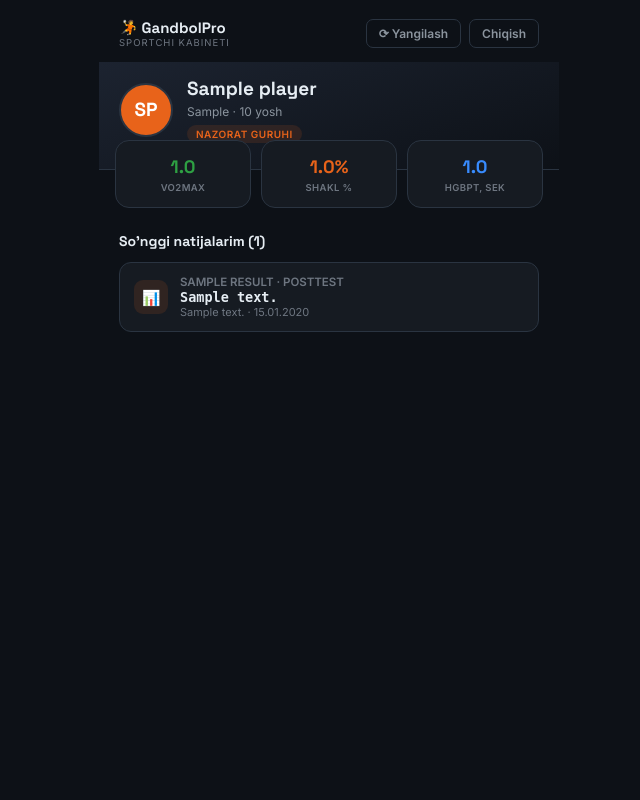
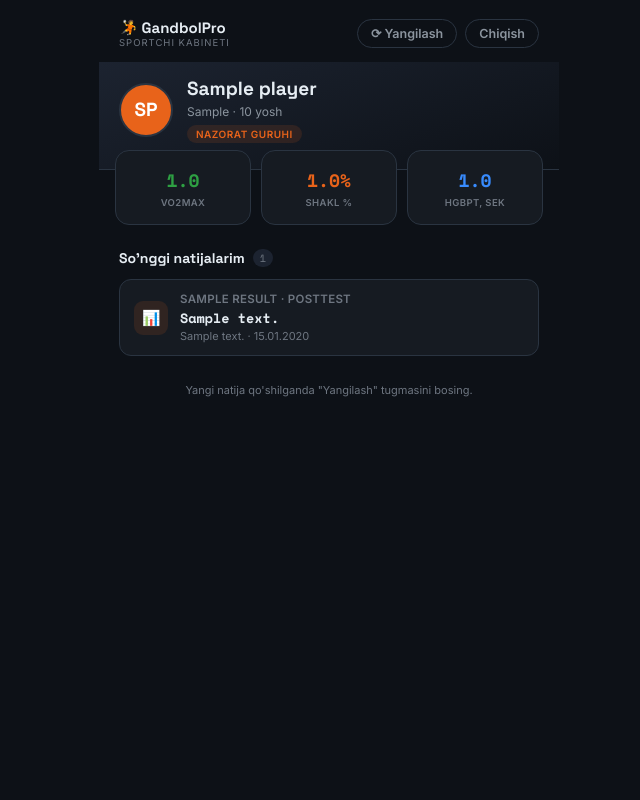
Before and after one commit to noilaabdullayeva506-ux/gandbolpro, a Flask app: template templates/athlete_dashboard.html in a window 1280 px wide. Shown: the whole page, without its empty margins (311-951 px from the left). Run offline with Flask 3, Linux system fonts and the light colour scheme; the template is opened without the code that fills it: values that come from a table or form of the project are taken from there, others are empty; tables that the repository leaves empty hold one stand-in row (values such as "Sample post").

Commit message:
Update athlete_dashboard.html

```diff
--- a/templates/athlete_dashboard.html
+++ b/templates/athlete_dashboard.html
@@ -5,6 +5,259 @@
 <meta name="viewport" content="width=device-width, initial-scale=1.0">
 <title>Sportchi kabineti — GandbolPro</title>
 <link rel="stylesheet" href="{{ url_for('static', filename='style.css') }}">
+<style>
+  @import url('https://fonts.googleapis.com/css2?family=Inter:wght@300;400;500;600;700&family=Space+Grotesk:wght@400;500;600;700&family=Space+Mono:wght@400;700&display=swap');
+
+  :root {
+    --bg: #0d1117;
+    --surface: #161b22;
+    --surface2: #1c2330;
+    --border: #2a3441;
+    --accent: #e8631a;
+    --accent2: #f0872e;
+    --accent-dim: rgba(232,99,26,0.12);
+    --green: #2ea043;
+    --green-dim: rgba(46,160,67,0.15);
+    --blue: #388bfd;
+    --blue-dim: rgba(56,139,253,0.12);
+    --yellow: #d29922;
+    --yellow-dim: rgba(210,153,34,0.15);
+    --text: #e6edf3;
+    --text2: #8b949e;
+    --text3: #6e7681;
+    --radius: 10px;
+  }
+
+  * { margin: 0; padding: 0; box-sizing: border-box; }
+
+  body {
+    font-family: 'Inter', sans-serif;
+    background: var(--bg);
+    color: var(--text);
+    min-height: 100vh;
+    display: flex;
+    justify-content: center;
+    overflow-y: auto;
+  }
+
+  .sp-shell {
+    width: 100%;
+    max-width: 460px;
+    min-height: 100vh;
+    padding-bottom: 40px;
+  }
+
+  .sp-topbar {
+    display: flex;
+    align-items: center;
+    justify-content: space-between;
+    padding: 18px 20px 14px;
+  }
+
+  .sp-brand-text {
+    font-family: 'Space Grotesk', sans-serif;
+    font-weight: 700;
+    font-size: 15px;
+    color: var(--text);
+  }
+
+  .sp-brand-sub {
+    font-size: 9.5px;
+    color: var(--text3);
+    text-transform: uppercase;
+    letter-spacing: 1px;
+  }
+
+  .sp-btn-ghost {
+    font-family: 'Inter', sans-serif;
+    font-size: 12.5px;
+    font-weight: 600;
+    color: var(--text2);
+    background: none;
+    border: 1.5px solid var(--border);
+    border-radius: 999px;
+    padding: 6px 13px;
+    cursor: pointer;
+    text-decoration: none;
+    display: inline-flex;
+    align-items: center;
+    transition: all 0.15s;
+  }
+
+  .sp-btn-ghost:hover {
+    border-color: var(--accent);
+    color: var(--accent);
+  }
+
+  .sp-empty {
+    text-align: center;
+    padding: 44px 20px;
+    background: var(--surface);
+    border-radius: 14px;
+    border: 1px dashed var(--border);
+    margin: 20px;
+  }
+
+  .sp-profile-hero {
+    background: linear-gradient(160deg, var(--surface2) 0%, var(--bg) 100%);
+    padding: 14px 20px 26px;
+    border-bottom: 1px solid var(--border);
+  }
+
+  .sp-profile-id {
+    display: flex;
+    align-items: center;
+    gap: 14px;
+  }
+
+  .sp-profile-avatar {
+    width: 54px;
+    height: 54px;
+    border-radius: 50%;
+    display: flex;
+    align-items: center;
+    justify-content: center;
+    font-family: 'Space Grotesk', sans-serif;
+    font-weight: 700;
+    font-size: 19px;
+    color: #fff;
+    background: var(--accent);
+    border: 2px solid var(--border);
+    flex-shrink: 0;
+  }
+
+  .sp-profile-name {
+    font-family: 'Space Grotesk', sans-serif;
+    font-weight: 700;
+    font-size: 19px;
+    color: var(--text);
+  }
+
+  .sp-profile-meta {
+    font-size: 12px;
+    color: var(--text2);
+    margin-top: 3px;
+  }
+
+  .sp-badge-group {
+    display: inline-block;
+    margin-top: 6px;
+    font-size: 10px;
+    font-weight: 600;
+    text-transform: uppercase;
+    letter-spacing: 0.5px;
+    background: var(--accent-dim);
+    color: var(--accent);
+    padding: 3px 9px;
+    border-radius: 999px;
+  }
+
+  .sp-stats-row {
+    display: grid;
+    grid-template-columns: repeat(3, 1fr);
+    gap: 10px;
+    padding: 0 16px;
+    margin-top: -20px;
+    position: relative;
+    z-index: 2;
+  }
+
+  .sp-stat-card {
+    background: var(--surface);
+    border: 1px solid var(--border);
+    border-radius: 14px;
+    padding: 16px 6px;
+    text-align: center;
+  }
+
+  .sp-stat-val {
+    font-family: 'Space Mono', monospace;
+    font-weight: 700;
+    font-size: 18px;
+    color: var(--text);
+    margin-bottom: 4px;
+  }
+
+  .sp-stat-label {
+    font-size: 9.5px;
+    color: var(--text3);
+    font-weight: 600;
+    text-transform: uppercase;
+    letter-spacing: 0.4px;
+  }
+
+  .sp-section {
+    padding: 24px 20px 0;
+  }
+
+  .sp-section-title {
+    font-family: 'Space Grotesk', sans-serif;
+    font-weight: 700;
+    font-size: 14px;
+    color: var(--text);
+    display: flex;
+    align-items: center;
+    gap: 8px;
+    margin-bottom: 12px;
+  }
+
+  .sp-result-card {
+    display: flex;
+    align-items: center;
+    gap: 12px;
+    background: var(--surface);
+    border: 1px solid var(--border);
+    border-radius: 12px;
+    padding: 12px 14px;
+    margin-bottom: 8px;
+  }
+
+  .sp-result-icon {
+    width: 34px;
+    height: 34px;
+    border-radius: 9px;
+    display: flex;
+    align-items: center;
+    justify-content: center;
+    font-size: 15px;
+    flex-shrink: 0;
+    background: var(--accent-dim);
+  }
+
+  .sp-result-test {
+    font-size: 11.5px;
+    font-weight: 600;
+    color: var(--text3);
+    text-transform: uppercase;
+    letter-spacing: 0.3px;
+  }
+
+  .sp-result-val {
+    font-family: 'Space Mono', monospace;
+    font-size: 13.5px;
+    font-weight: 700;
+    color: var(--text);
+    margin-top: 2px;
+  }
+
+  .sp-result-note {
+    font-size: 11px;
+    color: var(--text3);
+    margin-top: 1px;
+  }
+
+  .sp-tip {
+    margin: 26px 20px 0;
+    font-size: 11px;
+    color: var(--text3);
+    text-align: center;
+    line-height: 1.5;
+  }
+
+  ::-webkit-scrollbar { width: 5px; }
+  ::-webkit-scrollbar-track { background: var(--bg); }
+  ::-webkit-scrollbar-thumb { background: var(--border); border-radius: 3px; }
+</style>
 </head>
 <body>
 <div class="sp-shell">
@@ -14,8 +267,8 @@
       <div class="sp-brand-sub">Sportchi kabineti</div>
     </div>
     <div style="display:flex; gap:8px;">
-      <a href="{{ url_for('athlete_dashboard') }}" class="btn btn-outline" style="padding:6px 12px; font-size:12px;">⟳ Yangilash</a>
-      <a href="{{ url_for('logout') }}" class="btn btn-outline" style="padding:6px 12px; font-size:12px;">Chiqish</a>
+      <a href="{{ url_for('athlete_dashboard') }}" class="sp-btn-ghost">⟳ Yangilash</a>
+      <a href="{{ url_for('logout') }}" class="sp-btn-ghost">Chiqish</a>
     </div>
   </div>
 
@@ -28,7 +281,9 @@
   {% else %}
   <div class="sp-profile-hero">
     <div class="sp-profile-id">
-      <div class="sp-profile-avatar">{{ player.name.split(' ')[0][0]|upper }}{{ (player.name.split(' ')[1][0]|upper) if player.name.split(' ')|length > 1 else '' }}</div>
+      <div class="sp-profile-avatar">
+        {{ player.name.split(' ')[0][0]|upper }}{{ (player.name.split(' ')[1][0]|upper) if player.name.split(' ')|length > 1 else '' }}
+      </div>
       <div>
         <div class="sp-profile-name">{{ player.name }}</div>
         <div class="sp-profile-meta">{{ player.position }} · {{ player.age }} yosh</div>
@@ -53,7 +308,7 @@
   </div>
 
   <div class="sp-section">
-    <div class="sp-section-title">So'nggi natijalarim ({{ player.results|length }})</div>
+    <div class="sp-section-title">So'nggi natijalarim <span style="font-family:'Space Mono',monospace; font-size:10.5px; font-weight:400; color:var(--text3); background:var(--surface2); padding:1px 7px; border-radius:999px;">{{ player.results|length }}</span></div>
     {% if player.results %}
       {% for r in player.results %}
       <div class="sp-result-card">
@@ -66,13 +321,14 @@
       </div>
       {% endfor %}
     {% else %}
-      <div class="sp-empty">
+      <div class="sp-empty" style="margin: 0; padding: 30px 20px;">
         <div style="font-size:26px; margin-bottom:6px;">📋</div>
         <div style="font-weight:600; font-size:13px;">Hali test natijalaringiz yo'q</div>
         <div style="font-size:11.5px; color:var(--text3); margin-top:4px;">Murabbiyingiz keyingi test o'tkazganda, natijangiz shu yerda ko'rinadi.</div>
       </div>
     {% endif %}
   </div>
+  <div class="sp-tip">Yangi natija qo'shilganda "Yangilash" tugmasini bosing.</div>
   {% endif %}
 </div>
 </body>
```
